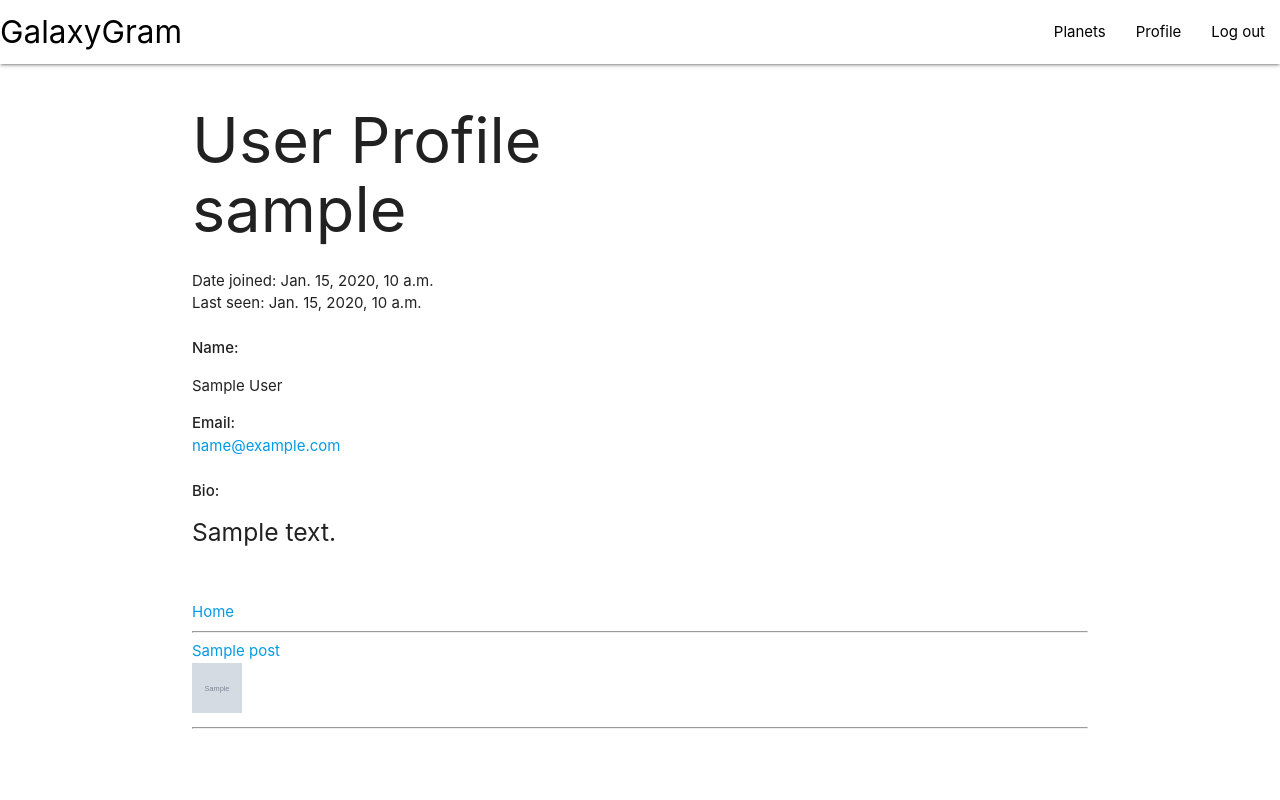
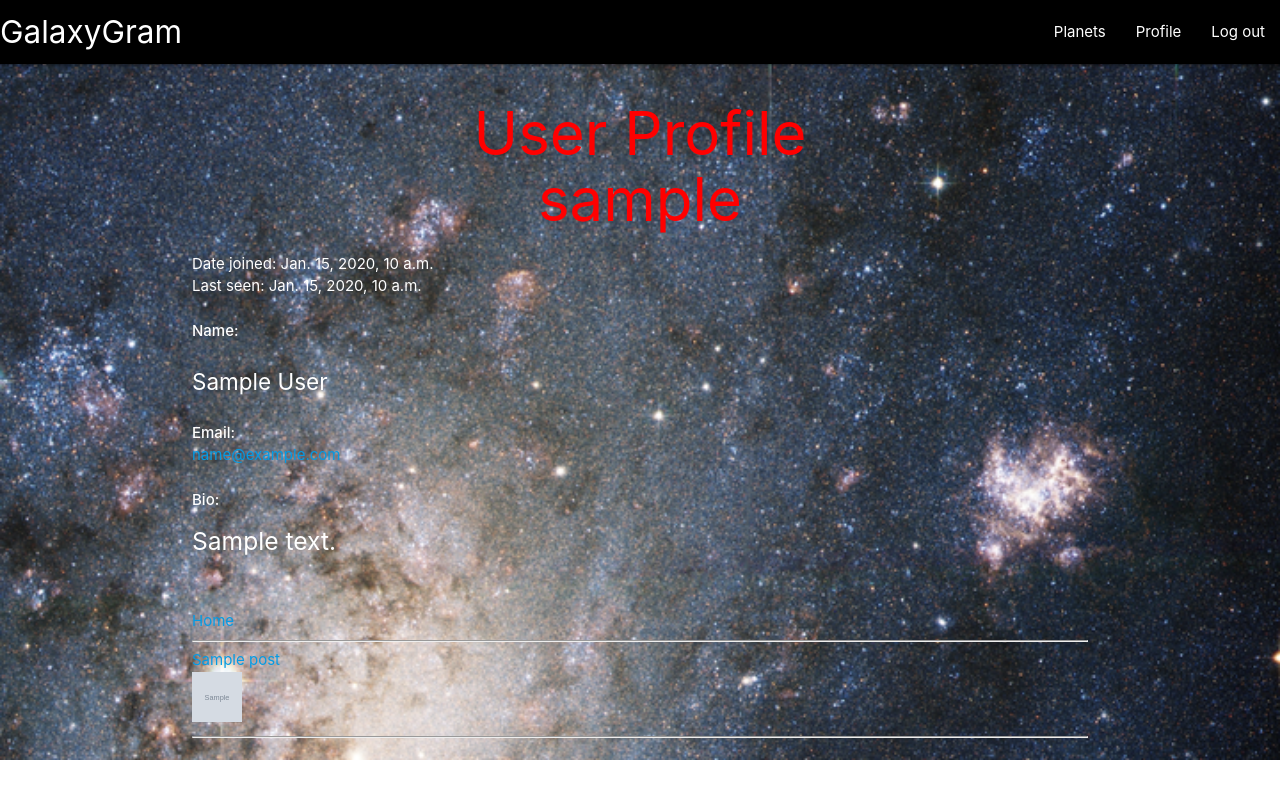
Before and after one commit to Hoyt1974/GalaxyGram, a Django app: page /profile/1/ in a window 1280 px wide. Run offline with Django 3.2, Linux system fonts and the light colour scheme; tables that the repository leaves empty hold one stand-in row (values such as "Sample post"); grey boxes marked "Sample" are stand-in pictures.

Commit message:
background image

```diff
--- a/planetgram/settings.py
+++ b/planetgram/settings.py
@@ -123,6 +123,7 @@ USE_TZ = True
 # https://docs.djangoproject.com/en/3.2/howto/static-files/
 
 STATIC_URL = '/static/'
+STATICFILES_DIRS = [BASE_DIR / 'static', '/var/www/static/',]
 
 # Default primary key field type
 # https://docs.djangoproject.com/en/3.2/ref/settings/#default-auto-field
--- /dev/null
+++ b/static/css/style.css
@@ -0,0 +1,25 @@
+.nav-wrapper {
+  background-color: black;
+  /* margin: 0 350px; */
+}
+.nav-link {
+  color: white;
+}
+.nav-link:hover {
+  color: red;
+}
+#planet {
+  font-size: 1.5em;
+  text-align: center;
+}
+.detail-page {
+  color: white;
+}
+p {
+  font-size: 1.5em;
+}
+h2 {
+  color: red;
+  text-align: center;
+  font-size: 4em;
+}
--- a/templates/base.html
+++ b/templates/base.html
@@ -1,22 +1,33 @@
+{% load static %}
 <!DOCTYPE html>
 <html lang="en">
   <head>
-    <meta charset="UTF-8">
-    <meta http-equiv="X-UA-Compatible" content="IE=edge">
-    <meta name="viewport" content="width=device-width, initial-scale=1.0">
+    <meta charset="UTF-8" />
+    <meta http-equiv="X-UA-Compatible" content="IE=edge" />
+    <meta name="viewport" content="width=device-width, initial-scale=1.0" />
     <!-- Compiled and minified CSS -->
-         <link rel="stylesheet" href="https://cdnjs.cloudflare.com/ajax/libs/materialize/1.0.0/css/materialize.min.css">
+    <link
+      rel="stylesheet"
+      href="https://cdnjs.cloudflare.com/ajax/libs/materialize/1.0.0/css/materialize.min.css"
+    />
 
     <!-- Compiled and minified JavaScript -->
     <script src="https://cdnjs.cloudflare.com/ajax/libs/materialize/1.0.0/js/materialize.min.js"></script>
+    <link rel="stylesheet" href="{% static 'css/style.css' %}" />
     <title>Galaxy Gram</title>
   </head>
   <body>
     {% include 'navbar.html' %}
-
-    <div class="container" >
-        {% block content %}
-        {% endblock %}
-      </div>
+    <style>
+      body {
+        background: url('{% static "images/stars_720.png" %}');
+        background-repeat: no-repeat;
+        background-attachment: fixed;
+        background-size: cover;
+        background-position: center;
+        background-size: 100% auto;
+      }
+    </style>
+    <div class="container">{% block content %} {% endblock %}</div>
   </body>
 </html>
--- a/templates/navbar.html
+++ b/templates/navbar.html
@@ -1,37 +1,13 @@
-<!-- <nav class="navbar" style="display: flex; justify-content: space-between; align-items: center; background-color: white">
-
-
-  <div style="padding-bottom: 30px;">
-    <h2 style="color: black;">GalaxyGram</h2>
-  </div>
-
-  <div >
-    <button><a href="/"><span style="color: black;">Home</span></a></button>
-
-    <button>
-      <a href="/planet/"><span style="color: black;">Planets</span></a>
-    </button>
-    <button>
-      <a href="planet_post/post_list/"><span style="color: black;">Pics</span></a>
-    </button>
-    <button>
-      <a href="/addpost/"><span style="color: black;">Post Image</span></a>
-    </button>
-    <button>
-      <a href="/logout/"><span style="color: black;">Log out</span></a>
-    </button>
-  </div>
-
-</nav> -->
-
 <div class="navbar-fixed">
   <nav>
-    <div class="nav-wrapper" style="background-color: white;">
-      <a href="/" class="brand-logo"  style="color: black;">GalaxyGram</a>
+    <div class="nav-wrapper">
+      <a href="/" class="brand-logo">GalaxyGram</a>
       <ul id="nav-mobile" class="right hide-on-med-and-down">
-        <li><a href="/planet/" style="color: black;">Planets</a></li>
-        <li><a href="/profile/{{request.user.id}}/" style="color: black;">Profile</a></li>
-        <li><a href="/logout"  style="color: black;">Log out</a></li>
+        <li><a class="nav-link" href="/planet/">Planets</a></li>
+        <li>
+          <a class="nav-link" href="/profile/{{request.user.id}}/">Profile</a>
+        </li>
+        <li><a class="nav-link" href="/logout">Log out</a></li>
       </ul>
     </div>
   </nav>
--- a/templates/planet.html
+++ b/templates/planet.html
@@ -1,5 +1,5 @@
-{% extends 'base.html' %}
-{% block content %}
+{% extends 'base.html' %} {% block content %}
+<div id="planet">
   {% for planet in planets %}
   <ul>
     <li>
@@ -7,4 +7,5 @@
     </li>
   </ul>
   {% endfor %}
+</div>
 {% endblock %}
--- a/templates/profile.html
+++ b/templates/profile.html
@@ -1,43 +1,41 @@
-
-{% extends 'base.html' %}
-{% block content %}
-
+{% extends 'base.html' %} {% block content %}
+<div class="detail-page">
   {% if user %}
-<h1>User Profile<br>
-{{user.username}}</h1>
+  <h2>
+    User Profile<br />
+    {{user.username}}
+  </h2>
 
   <span>Date joined: {{user.date_joined }}</span>
-<br>
-<span>Last seen: {{ user.last_login }}</span><br><br>
+  <br />
+  <span>Last seen: {{ user.last_login }}</span><br /><br />
   <strong>Name:</strong>
   <p class="name">{{ user.first_name }} {{user.last_name }}</p>
-<strong>Email:</strong><br>
-<a href= '/admin/'>{{ user.email }}</a>
+  <strong>Email:</strong><br />
+  <a href="/admin/">{{ user.email }}</a>
   <!-- {% if user.groups %}
 {% for group in user.groups.all %}
 {{ group.id }}
 {% endfor %}
 {% endif %} -->
-<br><br>
+  <br /><br />
   {% if user.bio %}
   <strong>Bio:</strong>
   <h5>{{user.bio}}</h5>
-{% endif %}
-{% if user.id == request.user.id %}
-<button><a href='/edit/{{user.id}}/'>Edit profile</a>
-</button>
-{% endif %}
-{% endif %}
-<br>
-<br>
-<a href='/'>Home</a>
-<hr>
+  {% endif %} {% if user.id == request.user.id %}
+  <button><a href="/edit/{{user.id}}/">Edit profile</a></button>
+  {% endif %} {% endif %}
+  <br />
+  <br />
+  <a href="/">Home</a>
+  <hr />
   {% for post in user.posts.all %}
-<a href='/planet_post/{{ post.id }}/'>{{ post.title }}</a>
-<br>
-<a href='/planet/{{ post.body.id }}/'>
-<img src='{{ post.planet_img.url }}' height="50px" width="50px">
+  <a href="/planet_post/{{ post.id }}/">{{ post.title }}</a>
+  <br />
+  <a href="/planet/{{ post.body.id }}/">
+    <img src="{{ post.planet_img.url }}" height="50px" width="50px" />
   </a>
-<hr>
+  <hr />
   {% endfor %}
+</div>
 {% endblock %}
```
Also changed, not shown: templates/planet_detail.html (+8 -6 lines), templates/post_detail.html (+5 -9 lines), static/images/space2.jpeg (added), static/images/space3.jpeg (added), static/images/stars_720.png (added). Lines whose indentation alone changed are shown as unchanged.
